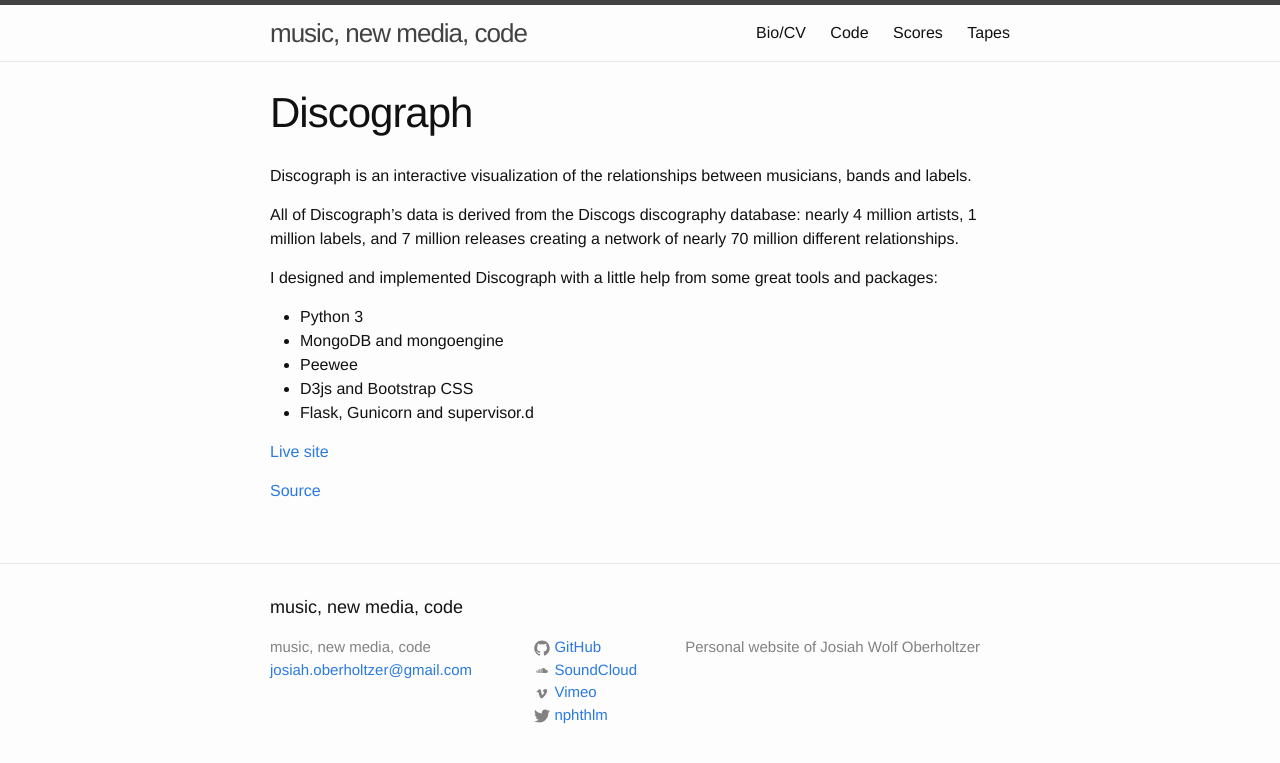
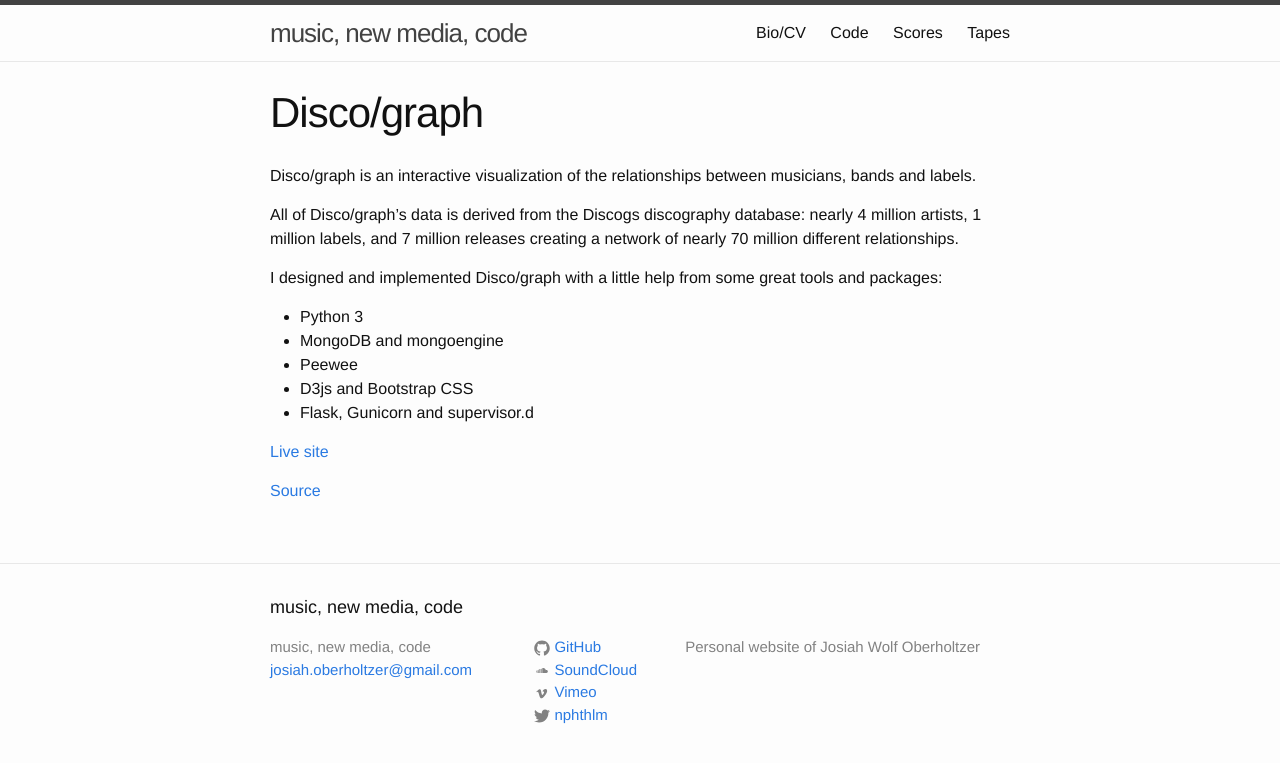
Before and after one commit to josiah-wolf-oberholtzer/josiah-wolf-oberholtzer.github.io, a Jekyll site: the page built from _posts/code/2015-08-01-discograph.md, in a window 1280 px wide. Shown: the top 763 px of the page. Built offline with Jekyll 4.4.1, drawn with Linux system fonts in a browser that asks for light colours; nearby versions of some CDN libraries.

Commit message:
Corrected Disco/graph branding.

```diff
--- a/_posts/code/2015-08-01-discograph.md
+++ b/_posts/code/2015-08-01-discograph.md
@@ -1,18 +1,18 @@
 ---
 layout:   page
-title:    Discograph
+title:    Disco/graph
 excerpt:  "Visualizing music as a social graph"
 category: code
 ---
 
-Discograph is an interactive visualization of the relationships between
+Disco/graph is an interactive visualization of the relationships between
 musicians, bands and labels.
 
-All of Discograph's data is derived from the Discogs discography database:
+All of Disco/graph's data is derived from the Discogs discography database:
 nearly 4 million artists, 1 million labels, and 7 million releases creating a
 network of nearly 70 million different relationships.
 
-I designed and implemented Discograph with a little help from some great tools
+I designed and implemented Disco/graph with a little help from some great tools
 and packages:
 
 - Python 3
```
Also changed, not shown: _includes/blurb.md (+1 -1 lines), _includes/news.md (+1 -1 lines).
